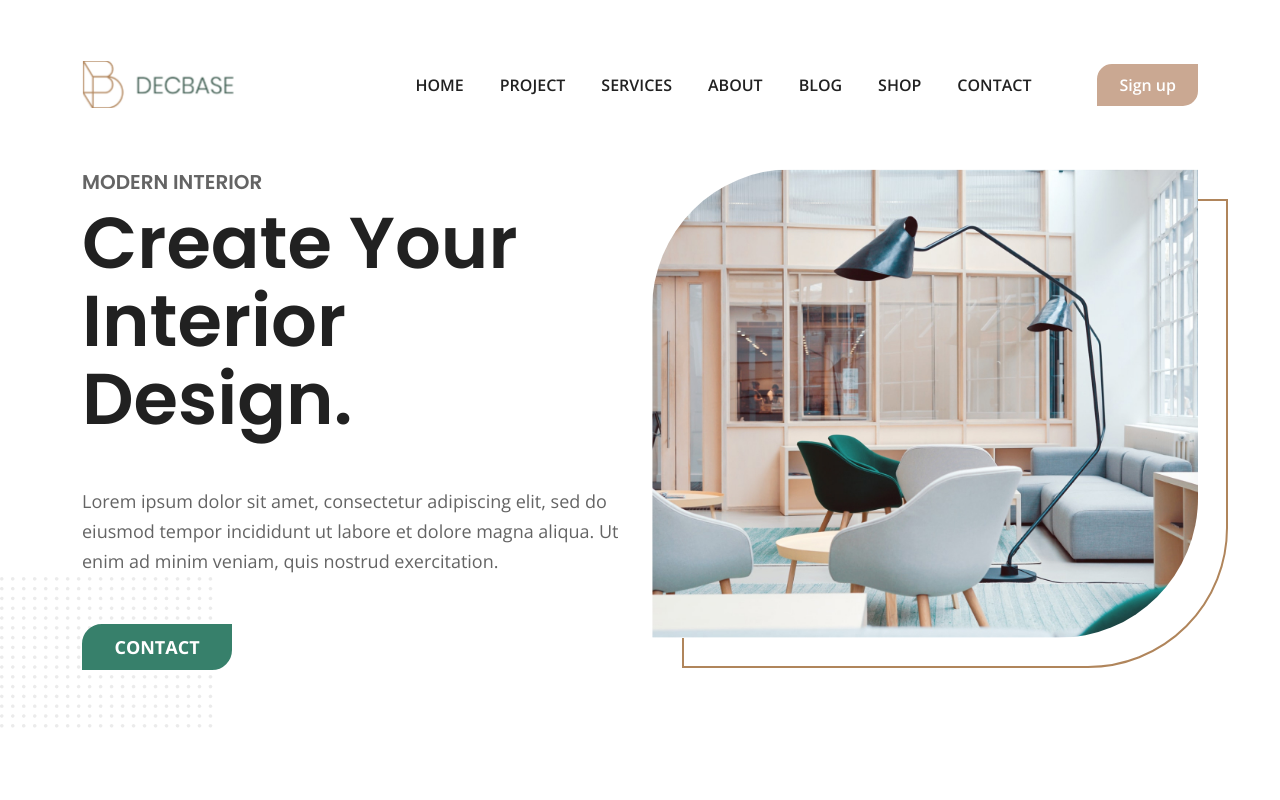
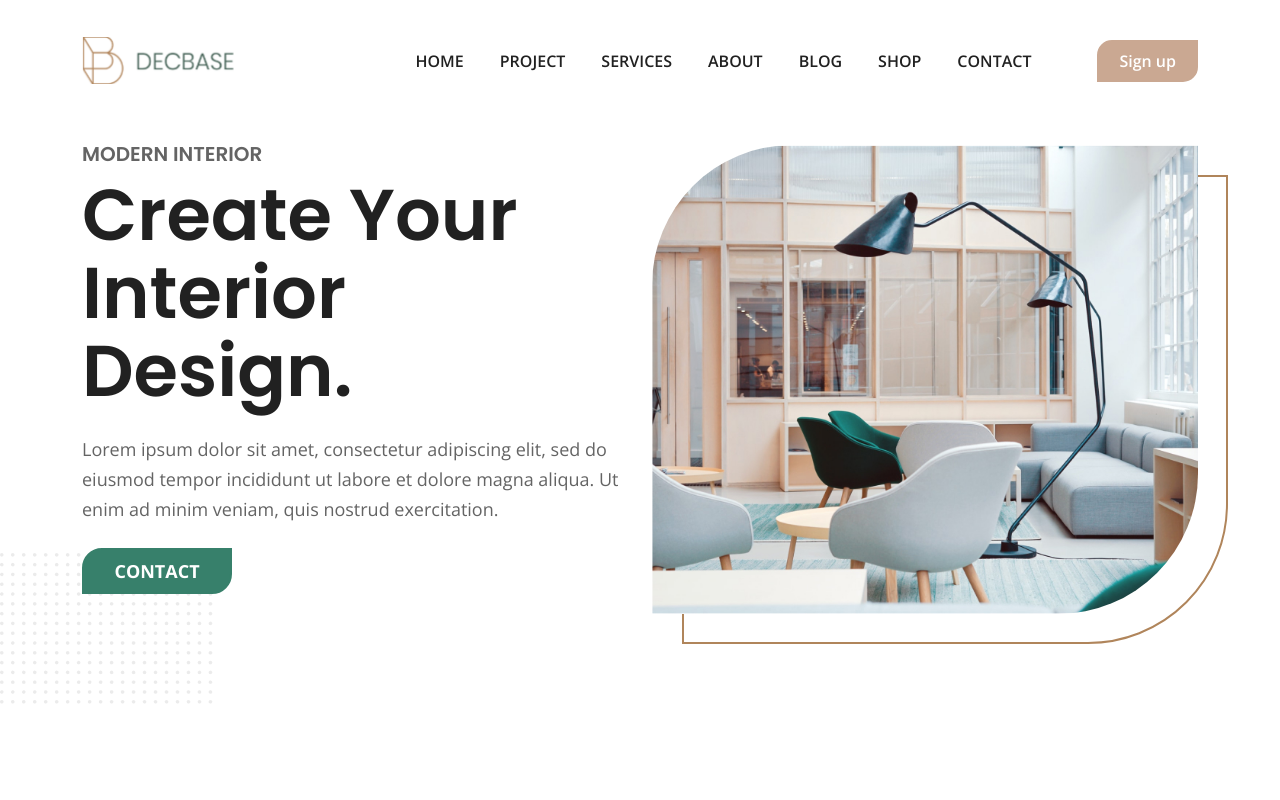
Before and after one commit to ArtemVorui/decbase, a React (Create React App) app: page / in a window 1280 px wide. Shown: the top 800 px of the page. Built offline with nearby package versions, Linux system fonts and the light colour scheme.

Commit message:
add adaptive classes

```diff
--- a/src/components/Header/Header.jsx
+++ b/src/components/Header/Header.jsx
@@ -5,20 +5,22 @@ import Navibar from './Navbar';
 
 const Header = () => {
     return (
-        <div className={s.container}>
+        <div id='project' className={s.container}>
             <Navibar/>
-            <Container id='project' className={s.header}>
+            <Container className={s.header}>
                 <Row>
-                    <Col className={`d-flex flex-column justify-content-center`}>
+                    <Col className={`col-md-6 col-sm-12 col-12 d-flex flex-column justify-content-center`}>
                         <h3 className={s.header__subtitle}>MODERN INTERIOR</h3>
-                        <h1 className={`mb-5 ${s.header__title}`}>Create Your Interior Design.</h1>
-                        <p className={`mb-5 ${s.header__text}`}>
+                        <h1 className={`mb-xxl-5 mb-xl-4 mb-lg-3 mb-md-2 mb-sm-1 mb-1 ${s.header__title}`}>
+                            Create Your Interior Design.
+                        </h1>
+                        <p className={`mb-xxl-5 mb-xl-4 mb-lg-3 mb-md-2 mb-sm-1 mb-1 ${s.header__text}`}>
                             Lorem ipsum dolor sit amet, consectetur adipiscing elit, sed do eiusmod tempor incididunt ut
                             labore et dolore magna aliqua. Ut enim ad minim veniam, quis nostrud exercitation.
                         </p>
                         <button className={s.header__btn}>CONTACT</button>
                     </Col>
-                    <Col>
+                    <Col className='col-md-6 col-sm-12 col-12 mt-sm-4 mt-3'>
                         <div className={s.header__img_block}>
                             <img src={imgSrc} alt='interior'/>
                         </div>
--- a/src/components/Header/Navbar.jsx
+++ b/src/components/Header/Navbar.jsx
@@ -4,7 +4,7 @@ import logoSrc from '../../assets/icons/logo.svg';
 
 const Navibar = () => {
     return (
-        <Navbar id='home' className={`mt-5 mb-5 ${s.navibar}`} collapseOnSelect expand='lg'>
+        <Navbar id='home' className={`my-xxl-5 my-xl-4 my-lg-3 my-md-2 my-sm-1 my-1 ${s.navibar}`} collapseOnSelect expand='lg'>
             <Container>
                 <Navbar.Brand href='/'>
                     <img src={logoSrc} alt='decbase-logo'/>
--- a/src/components/Services/Cards.jsx
+++ b/src/components/Services/Cards.jsx
@@ -4,19 +4,19 @@ import {Col} from 'react-bootstrap';
 const Card = () => {
     return (
         <>
-            <Col className={`col-xxl-4 col-xl-5 col-lg-6 col-md-12 m-1 ${s.card} ${s.interior}`}>
+            <Col className={`col-xxl-4 col-xl-5 col-lg-6 col-md-12 col-sm-12 col-12 m-1 ${s.card} ${s.interior}`}>
                 <h4 className={s.card__title}>Interior Design 1</h4>
                 <p className={s.card__text}>
                     Lorem ipsum dolor amet consectetur adipiscing elit sed eiusmod tempor incididunt ut labore.
                 </p>
             </Col>
-            <Col className={`col-xxl-4 col-xl-5 col-lg-6 col-md-12 m-1 ${s.card} ${s.architecture}`}>
+            <Col className={`col-xxl-4 col-xl-5 col-lg-6 col-md-12 col-sm-12 col-12  m-1 ${s.card} ${s.architecture}`}>
                 <h4 className={s.card__title}>Architecture 1</h4>
                 <p className={s.card__text}>
                     Lorem ipsum dolor amet consectetur adipiscing elit sed eiusmod tempor incididunt ut labore.
                 </p>
             </Col>
-            <Col className={`col-xxl-4 col-xl-5 col-lg-6 col-md-12 m-1 ${s.card} ${s.planning}`}>
+            <Col className={`col-xxl-4 col-xl-5 col-lg-6 col-md-12 col-sm-12 col-12  m-1 ${s.card} ${s.planning}`}>
                 <h4 className={s.card__title}>Planning 1</h4>
                 <p className={s.card__text}>
                     Lorem ipsum dolor amet consectetur adipiscing elit sed eiusmod tempor incididunt ut labore.
```
